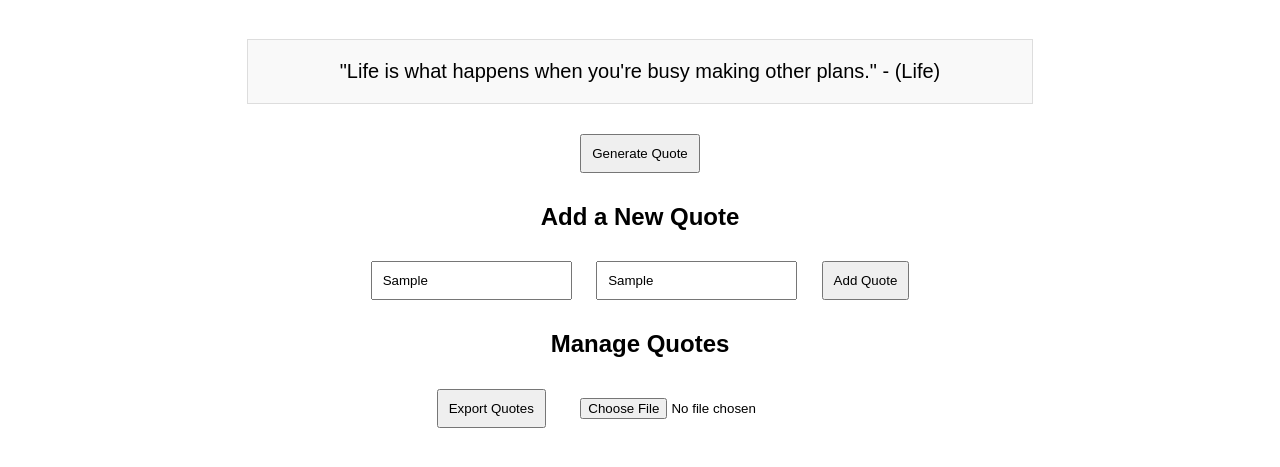
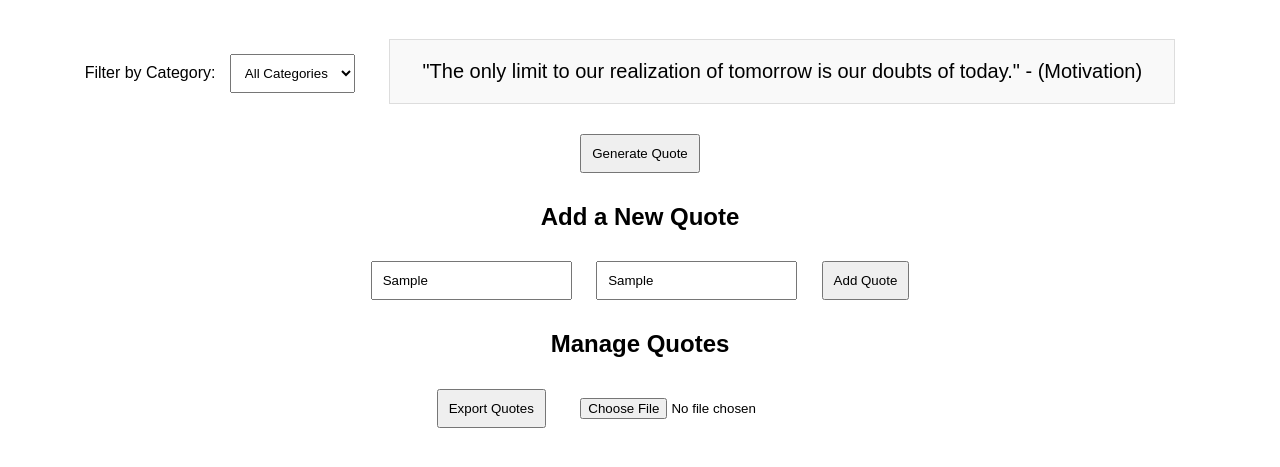
Before and after one commit to hadilkhe/alx_fe_javascript, a plain HTML site: page dom-manipulation/index.html in a window 1280 px wide. Both pictures are taken after typing "Sample", "Sample" into the empty fields and a click on the button "Generate Quote". Shown: the part 61-528 px from the top of the page. Drawn offline with Linux system fonts and the light colour scheme.

Commit message:
Added dynamic filtering system with web storage

```diff
--- a/dom-manipulation/index.html
+++ b/dom-manipulation/index.html
@@ -19,7 +19,7 @@
             display: inline-block;
             width: 60%;
         }
-        input, button {
+        select, input, button {
             margin: 10px;
             padding: 10px;
         }
@@ -28,6 +28,13 @@
 <body>
 
     <h1>Dynamic Quote Generator</h1>
+
+    <label for="categoryFilter">Filter by Category:</label>
+    <select id="categoryFilter" onchange="filterQuotes()">
+        <option value="all">All Categories</option>
+        <!-- Categories will be dynamically added here -->
+    </select>
+
     <div id="quoteDisplay">Click "Generate Quote" to see a random quote.</div>
     <br>
     <button onclick="displayRandomQuote()">Generate Quote</button>
--- a/dom-manipulation/script.js
+++ b/dom-manipulation/script.js
@@ -11,25 +11,48 @@ function saveQuotes() {
     localStorage.setItem("quotes", JSON.stringify(quotes));
 }
 
+// Populate categories dynamically
+function populateCategories() {
+    const categoryFilter = document.getElementById("categoryFilter");
+    categoryFilter.innerHTML = `<option value="all">All Categories</option>`;
+
+    const categories = [...new Set(quotes.map(q => q.category))];
+    categories.forEach(category => {
+        const option = document.createElement("option");
+        option.value = category;
+        option.textContent = category;
+        categoryFilter.appendChild(option);
+    });
+
+    // Restore last selected category from local storage
+    const lastSelectedCategory = localStorage.getItem("selectedCategory");
+    if (lastSelectedCategory) {
+        categoryFilter.value = lastSelectedCategory;
+    }
+}
+
+// Filter quotes based on selected category
+function filterQuotes() {
+    const selectedCategory = document.getElementById("categoryFilter").value;
+    localStorage.setItem("selectedCategory", selectedCategory);
+
+    const filteredQuotes = selectedCategory === "all"
+        ? quotes
+        : quotes.filter(q => q.category === selectedCategory);
+
+    if (filteredQuotes.length > 0) {
+        const randomIndex = Math.floor(Math.random() * filteredQuotes.length);
+        document.getElementById("quoteDisplay").innerText = `"${filteredQuotes[randomIndex].text}" - (${filteredQuotes[randomIndex].category})`;
+    } else {
+        document.getElementById("quoteDisplay").innerText = "No quotes available in this category.";
+    }
+}
+
 // Display a random quote
 function displayRandomQuote() {
-    const randomIndex = Math.floor(Math.random() * quotes.length);
-    const quote = quotes[randomIndex];
-
-    document.getElementById("quoteDisplay").innerText = `"${quote.text}" - (${quote.category})`;
-
-    // Save last viewed quote in session storage
-    sessionStorage.setItem("lastViewedQuote", JSON.stringify(quote));
+    const selectedCategory = document.getElementById("categoryFilter").value;
+    filterQuotes(selectedCategory);
 }
-
-// Load last viewed quote when the page reloads
-window.onload = function () {
-    const lastViewed = sessionStorage.getItem("lastViewedQuote");
-    if (lastViewed) {
-        const quote = JSON.parse(lastViewed);
-        document.getElementById("quoteDisplay").innerText = `"${quote.text}" - (${quote.category})`;
-    }
-};
 
 // Add a new quote
 function addQuote() {
@@ -38,11 +61,12 @@ function addQuote() {
 
     if (newQuoteText && newQuoteCategory) {
         quotes.push({ text: newQuoteText, category: newQuoteCategory });
-        saveQuotes(); // Save to local storage
+        saveQuotes();
+        populateCategories();
+        alert("Quote added successfully!");
 
         document.getElementById("newQuoteText").value = "";
         document.getElementById("newQuoteCategory").value = "";
-        alert("Quote added successfully!");
     } else {
         alert("Please enter both a quote and category.");
     }
@@ -71,6 +95,7 @@ function importFromJsonFile(event) {
             if (Array.isArray(importedQuotes)) {
                 quotes.push(...importedQuotes);
                 saveQuotes();
+                populateCategories();
                 alert("Quotes imported successfully!");
             } else {
                 alert("Invalid JSON format.");
@@ -81,3 +106,9 @@ function importFromJsonFile(event) {
     };
     fileReader.readAsText(event.target.files[0]);
 }
+
+// Load categories and last selected category when the page loads
+window.onload = function () {
+    populateCategories();
+    filterQuotes();
+};
```
